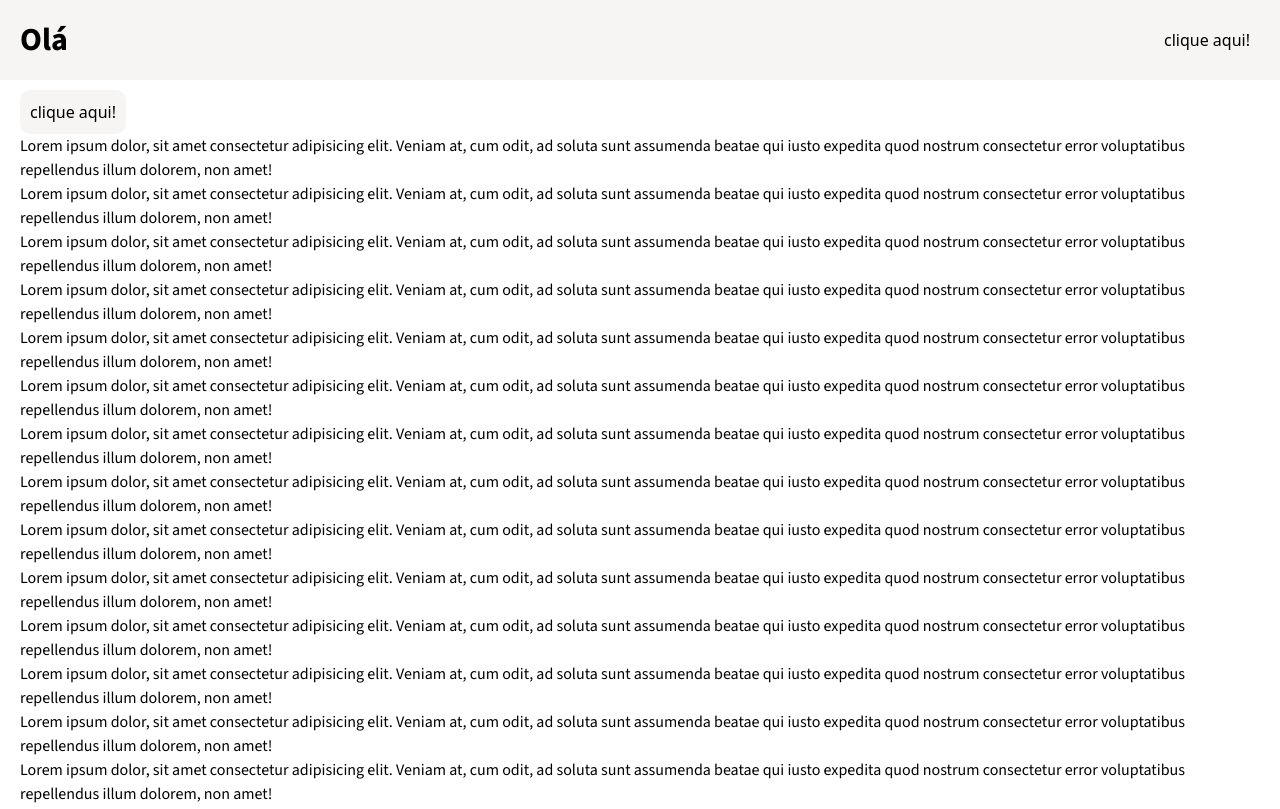
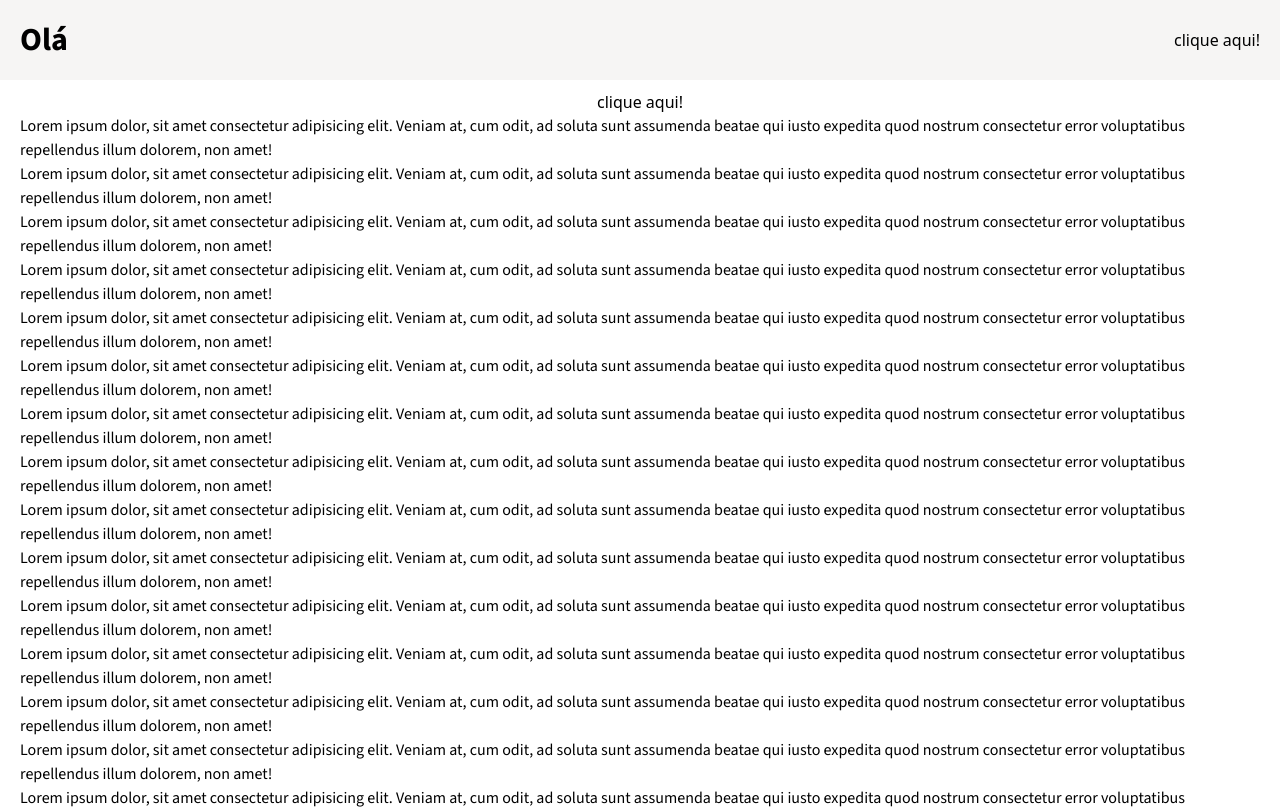
Before and after one commit to ArthurViniciusL/Serena, a Next.js app: page / in a window 1280 px wide. Shown: the top 809 px of the page. Built offline with nearby package versions, Linux system fonts and the light colour scheme.

Commit message:
organization of globals.css

```diff
--- a/src/app/globals.css
+++ b/src/app/globals.css
@@ -75,60 +75,6 @@
     border-radius: var(--coners);
 }
 
-.app-button {
-    border: none;
-    width: fit-content;
-    height: fit-content;
-    cursor: pointer;
-    padding: var(--padding);
-    font-size: var(--NormalText);
-    border-radius: var(--coners);
-    color: var(--fontColor-01);
-    background-color: var(--bgColor-02);
-}
-
-.app-button:hover {
-    text-decoration: underline;
-}
-
-.app-tooltip {
-    width: fit-content;
-    height: fit-content;
-    position: relative;
-    display: inline-block;
-
-    display: flex;
-    flex-direction: column;
-    justify-content: center;
-    align-items: center;
-}
-
-.app-tooltip__content {
-    visibility: hidden;
-    position: absolute;
-    z-index: 1;
-
-    width: fit-content;
-    height: fit-content;
-    text-align: center;
-
-    margin-top: 120px;
-    padding: var(--padding);
-    border-radius: var(--Coners);
-
-    opacity: 0.9;
-    transition: opacity 0.3s;
-    font-size: var(--NormalText);
-
-    /* A propriedas css estão invertidas para abrigar a mudanca de tema */
-    color: var(--bgColor-01);
-    background-color: var(--fontColor-01);
-}
-
-.app-tooltip:hover .app-tooltip__content {
-    visibility: visible;
-}
-
 html {
     scroll-behavior: smooth;
     color: var(--fontColor-01);
@@ -162,12 +108,14 @@ p {
     width: 100vw;
     display: flex;
     flex-direction: column;
-    padding: var(--padding) var(--padding-left) var(--padding) var(--padding-right);
+    padding: var(--padding) var(--padding-left) var(--padding)
+        var(--padding-right);
 }
 
 .app-section {
     width: 90%;
     display: flex;
     flex-direction: column;
-    padding: var(--padding) var(--padding-left) var(--padding) var(--padding-right);
+    padding: var(--padding) var(--padding-left) var(--padding)
+        var(--padding-right);
 }
```
